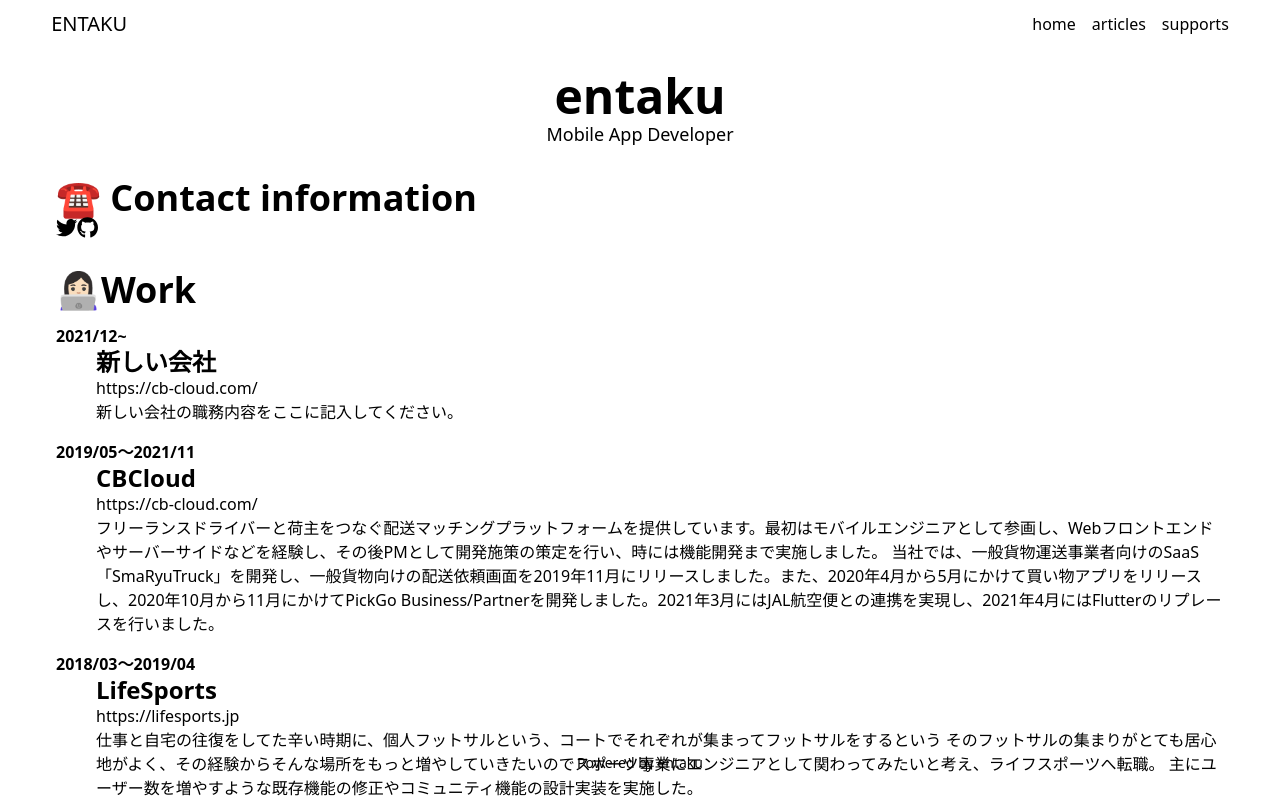
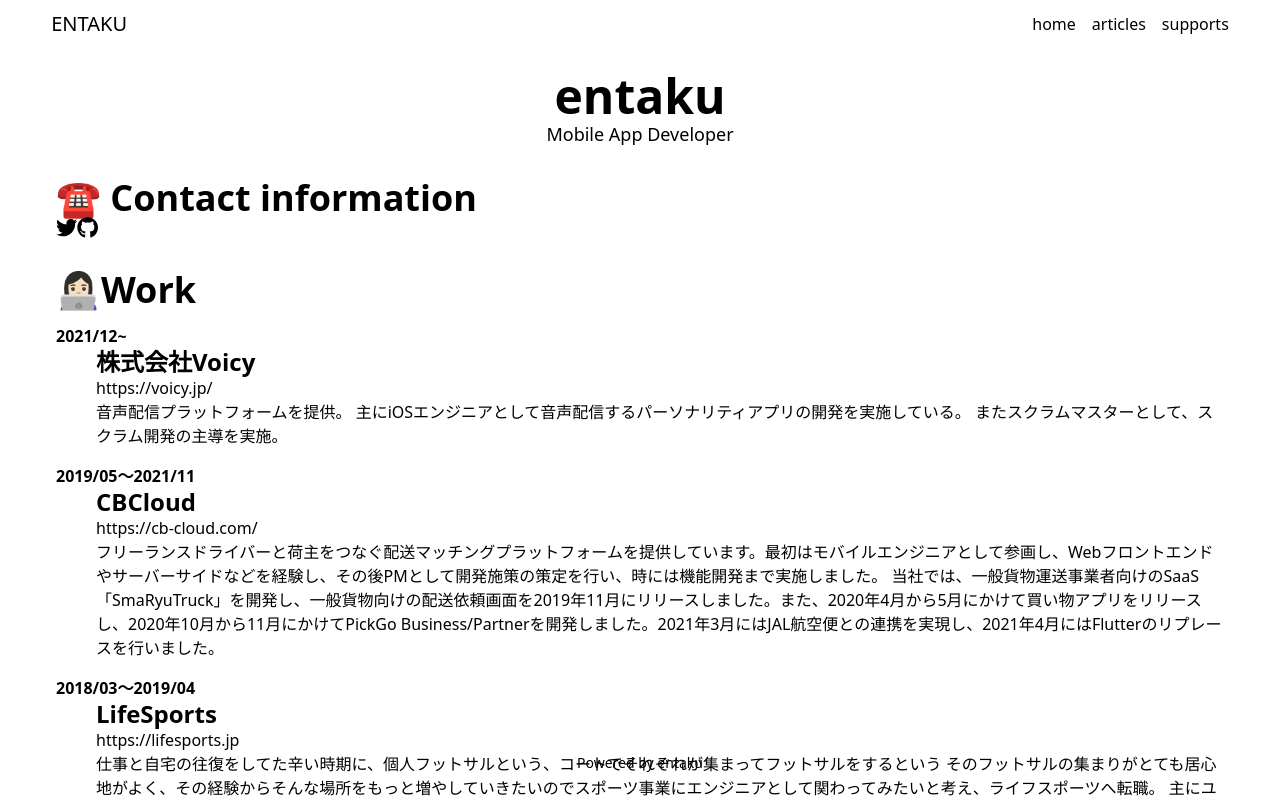
Before and after one commit to entaku0818/entaku0818.github.io, a Next.js app: page / in a window 1280 px wide. Shown: the top 800 px of the page. Built offline with nearby package versions, Linux system fonts and the light colour scheme.

Commit message:
文言修正

```diff
--- a/pages/index.tsx
+++ b/pages/index.tsx
@@ -43,15 +43,19 @@
           <li>
             <p className="timeline-date">2021/12~</p>
             <div className={'timeline-content'}>
-              <h3 className={'text-lg font-bold mt-8'}>新しい会社 </h3>
+              <h3 className={'text-lg font-bold mt-8'}>株式会社Voicy</h3>
               <a
-                href="https://cb-cloud.com/"
+                href="https://voicy.jp/"
                 target="_blank"
                 rel="noopener noreferrer"
               >
-                https://cb-cloud.com/
+                https://voicy.jp/
               </a>
-              <p>新しい会社の職務内容をここに記入してください。</p>
+              <p>
+                音声配信プラットフォームを提供。
+                主にiOSエンジニアとして音声配信するパーソナリティアプリの開発を実施している。
+                またスクラムマスターとして、スクラム開発の主導を実施。
+              </p>
             </div>
           </li>
           <li>
```
